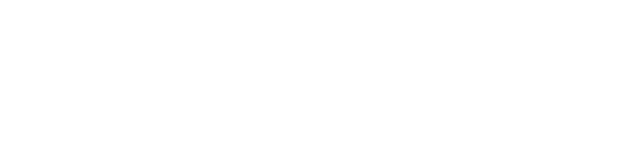
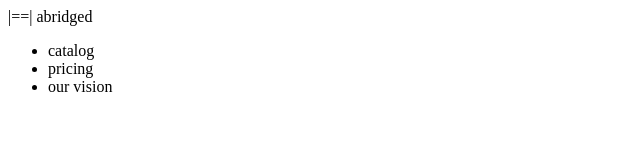
Before and after one commit to dragonvedb/odin-landing-page, a plain HTML site: page index.html in a window 1280 px wide. Shown: the whole page, without its empty margins (0-640 px from the left). Drawn offline with Linux system fonts and the light colour scheme.

Commit message:
Add a simple logo

```diff
--- a/index.html
+++ b/index.html
@@ -5,16 +5,28 @@
     <meta charset="UTF-8">
     <meta http-equiv="X-UA-Compatible" content="IE=edge">
     <meta name="viewport" content="width=device-width, initial-scale=1.0">
-    <title>Document</title>
+    <title>Abridged Ltd. | Buy a bridge today</title>
     <link rel="stylesheet" href="styles.css">
 </head>
 
 <body>
-    <header></header>
+    <header>
+        <div class="logo">|==| abridged</div>
+        <ul class="menu">
+            <li>catalog</li>
+            <li>pricing</li>
+            <li>our vision</li>
+        </ul>
+    </header>
+
     <div class="intro"></div>
+
     <div class="info-flex"></div>
+
     <div class="quote"></div>
+
     <div class="cta"></div>
+
     <footer></footer>
 </body>
 </html>
```
